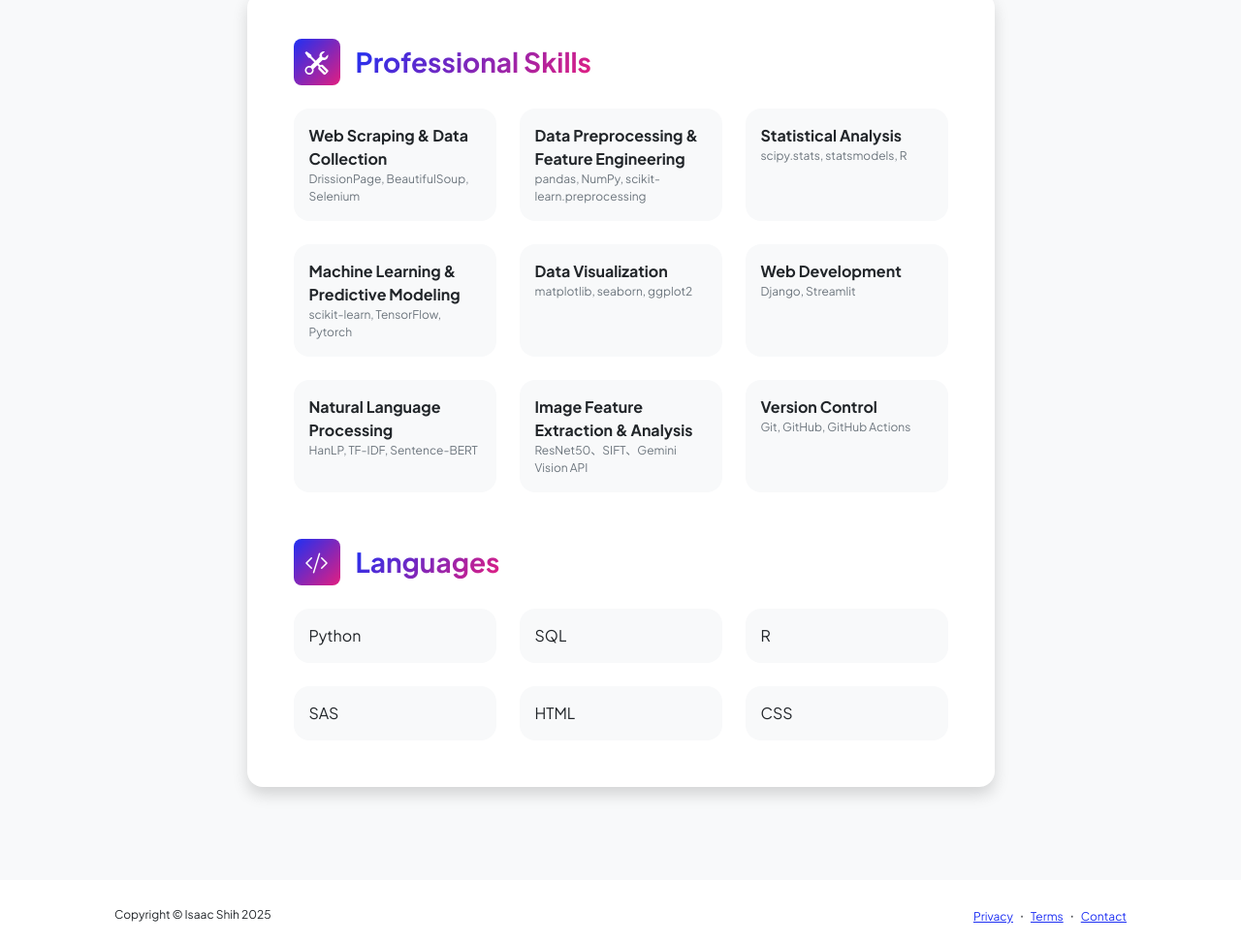
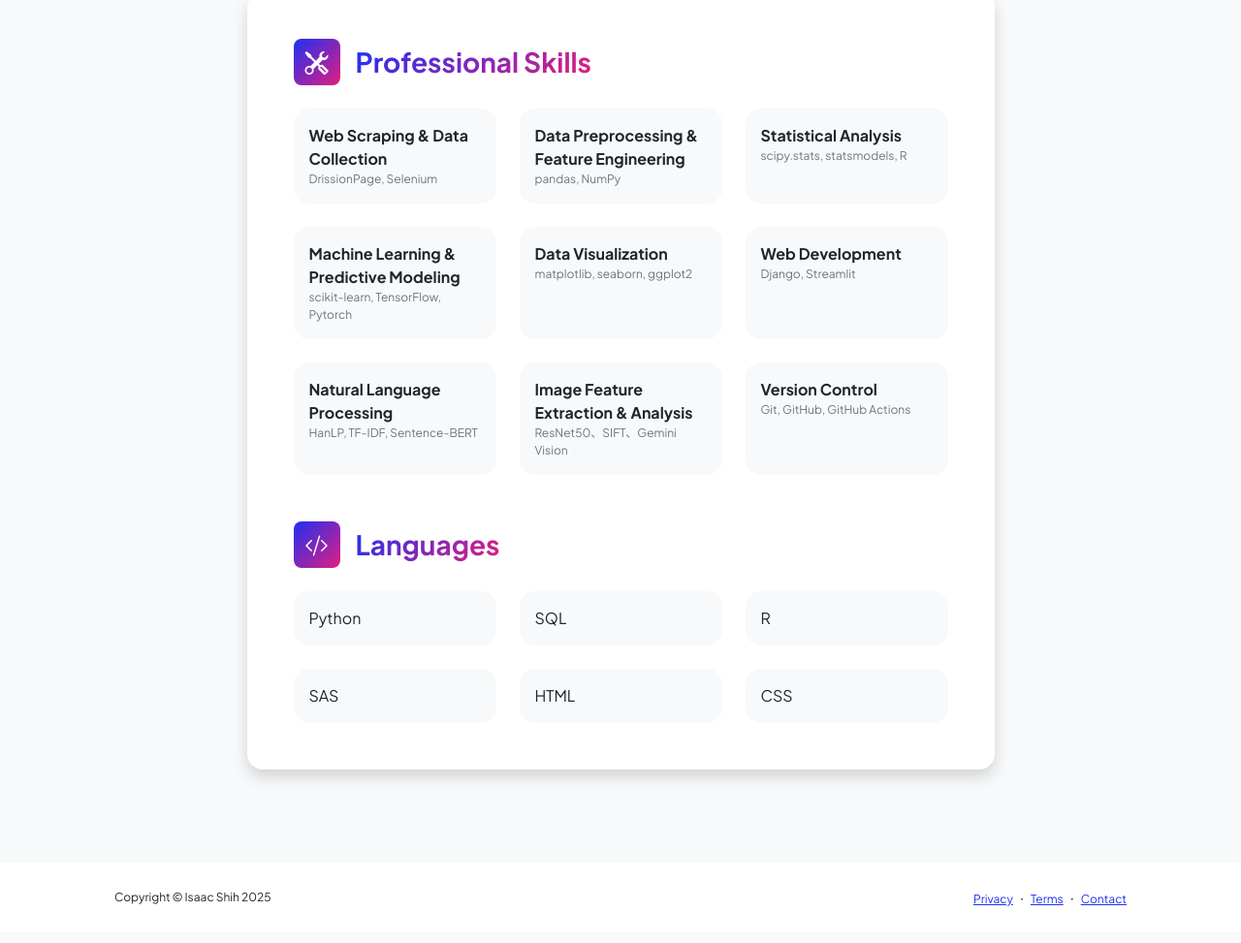
Before and after one commit to ISX901006/shangcheng.shih, a plain HTML site: page resume.html in a window 1280 px wide. Shown: the part 2420-3393 px from the top of the page at 97% size. Drawn offline with nearby package versions, Linux system fonts and the light colour scheme.

Commit message:
Update resume.html

```diff
--- a/resume.html
+++ b/resume.html
@@ -227,13 +227,13 @@
                                             <div class="col mb-4 mb-md-0">
                                                 <div class="d-flex flex-column bg-light rounded-4 p-3 h-100">
                                                     <div class="fw-bold">Web Scraping & Data Collection</div>
-                                                    <div class="small text-muted">DrissionPage, BeautifulSoup, Selenium</div>
+                                                    <div class="small text-muted">DrissionPage, Selenium</div>
                                                 </div>
                                             </div>
                                             <div class="col mb-4 mb-md-0">
                                                 <div class="d-flex flex-column bg-light rounded-4 p-3 h-100">
                                                     <div class="fw-bold">Data Preprocessing & Feature Engineering</div>
-                                                    <div class="small text-muted">pandas, NumPy, scikit-learn.preprocessing</div>
+                                                    <div class="small text-muted">pandas, NumPy</div>
                                                 </div>
                                             </div>
                                             <div class="col">
@@ -275,7 +275,7 @@
                                             <div class="col mb-4 mb-md-0">
                                                 <div class="d-flex flex-column bg-light rounded-4 p-3 h-100">
                                                     <div class="fw-bold">Image Feature Extraction & Analysis</div>
-                                                    <div class="small text-muted">ResNet50、SIFT、Gemini Vision API</div>
+                                                    <div class="small text-muted">ResNet50、SIFT、Gemini Vision</div>
                                                 </div>
                                             </div>
                                             <div class="col">
```
